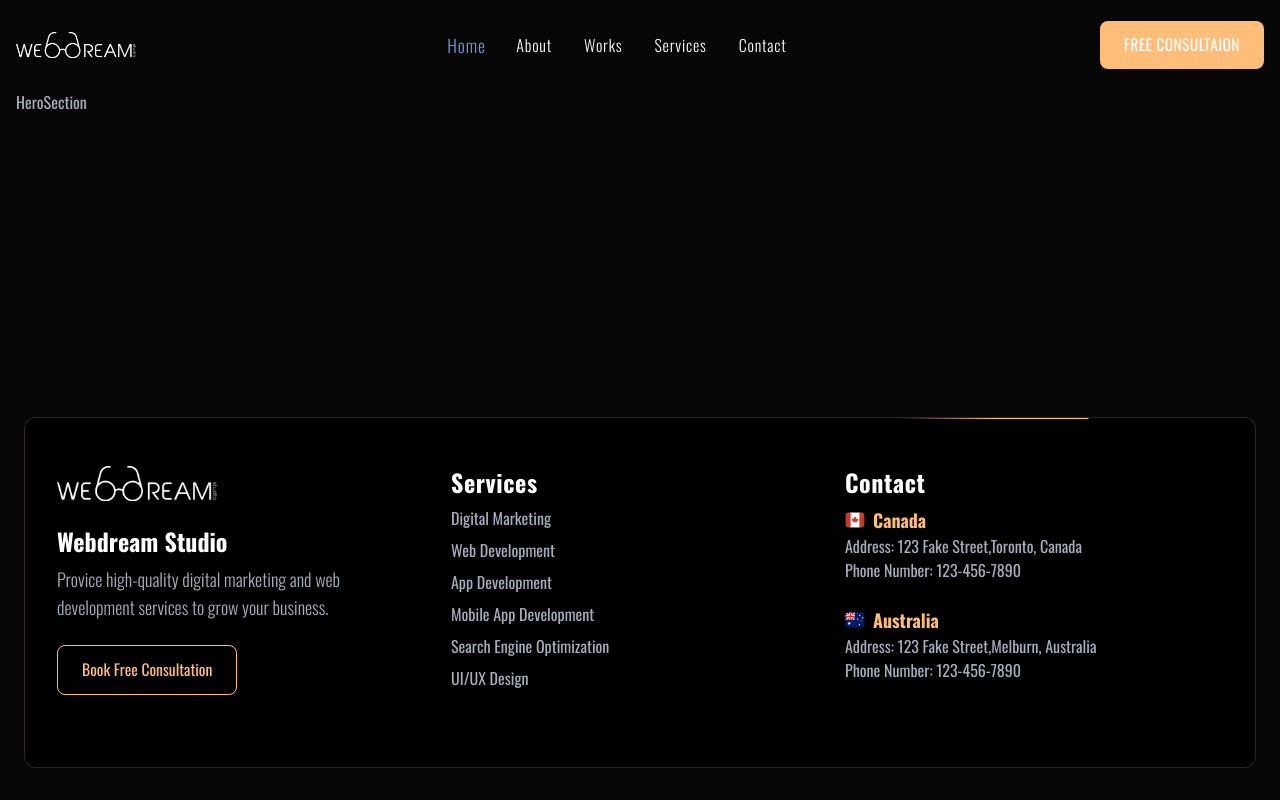
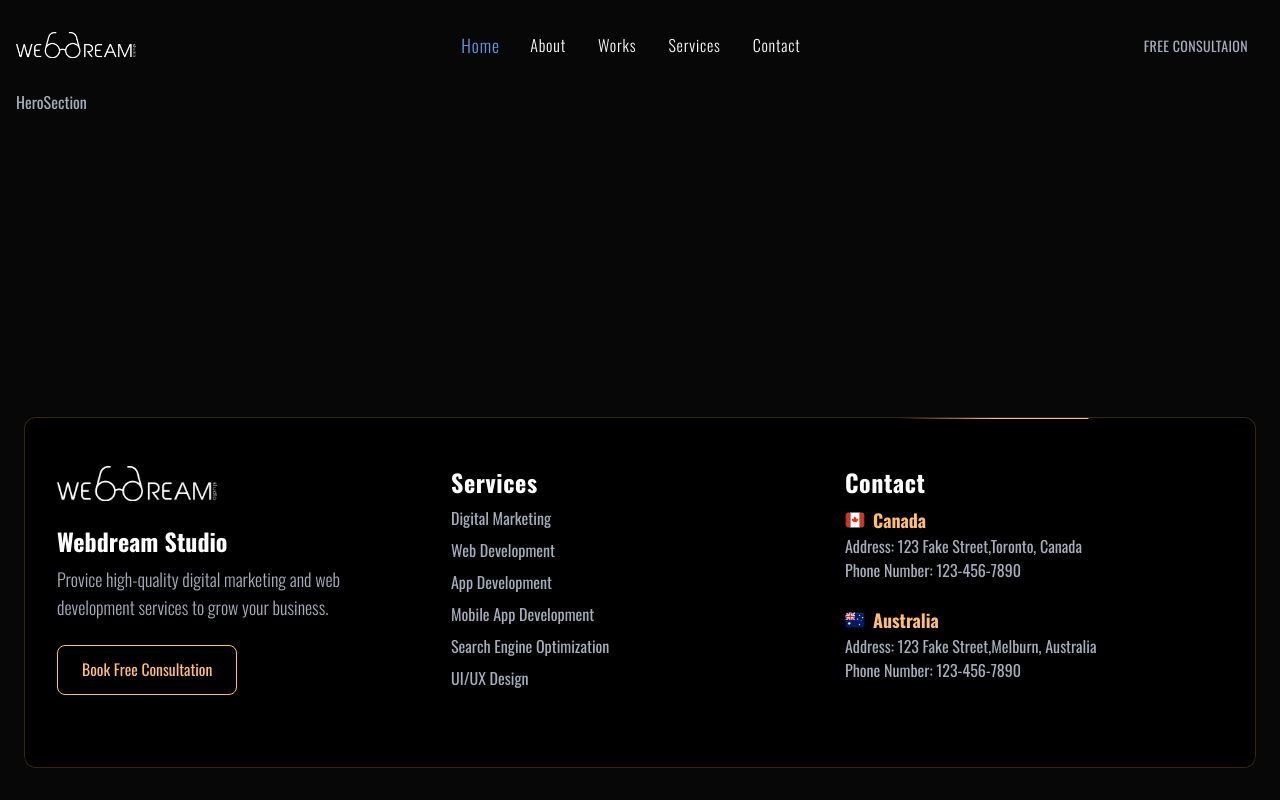
Before and after one commit to hamid19471/webdream, a Next.js app: page / in a window 1280 px wide. Built offline with nearby package versions, Linux system fonts and the light colour scheme.

Commit message:
Update: change header button styles

```diff
--- a/src/app/_components/header/header.tsx
+++ b/src/app/_components/header/header.tsx
@@ -9,7 +9,7 @@ export const Header: React.FC = () => {
   const [open, setOpen] = useState<boolean>(true);
   return (
     <>
-      <div className="hidden lg:flex container items-center justify-between gap-4">
+      <div className="hidden z-40 lg:flex container items-center justify-between gap-4">
         <Image
           src={"/images/logo.png"}
           alt="webdream Studio"
@@ -18,12 +18,16 @@ export const Header: React.FC = () => {
         />
         <Navigation />
         <div className="hidden lg:block">
-          <Button variant="primary" className="uppercase tracking-wide">
+          <Button
+            variant="base"
+            size="small"
+            className="uppercase tracking-wide"
+          >
             Free consultaion
           </Button>
         </div>
       </div>
-      <div className="lg:hidden flex items-center container justify-between gap-2 px-4">
+      <div className="lg:hidden z-40 flex items-center container justify-between gap-2 px-4">
         <Image
           src={"/images/logo.png"}
           alt="webdream Studio"
@@ -31,7 +35,11 @@ export const Header: React.FC = () => {
           height={110}
         />
         <div>
-          <Button variant="primary" className="uppercase tracking-wide">
+          <Button
+            variant="base"
+            size="small"
+            className="uppercase tracking-wide"
+          >
             Free Consultation
           </Button>
         </div>
@@ -43,7 +51,7 @@ export const Header: React.FC = () => {
           </div>
         </div>
         <div
-          className="fixed bottom-0 right-0 mb-4 mr-4"
+          className="fixed bottom-0 right-0 mb-4 mr-4 cursor-pointer"
           onClick={() => setOpen(!open)}
         >
           <Image
@@ -51,7 +59,7 @@ export const Header: React.FC = () => {
             alt=""
             width={30}
             height={30}
-            className="bg-info p-1 rounded-full"
+            className="bg-primary p-1 rounded-full"
           />
         </div>
       </div>
```
